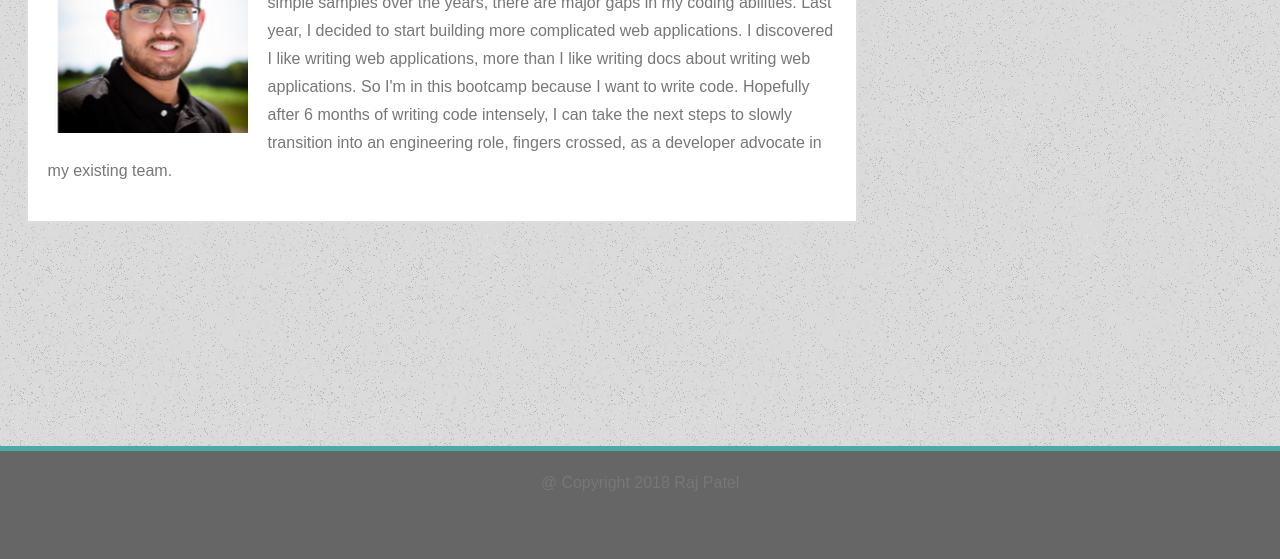
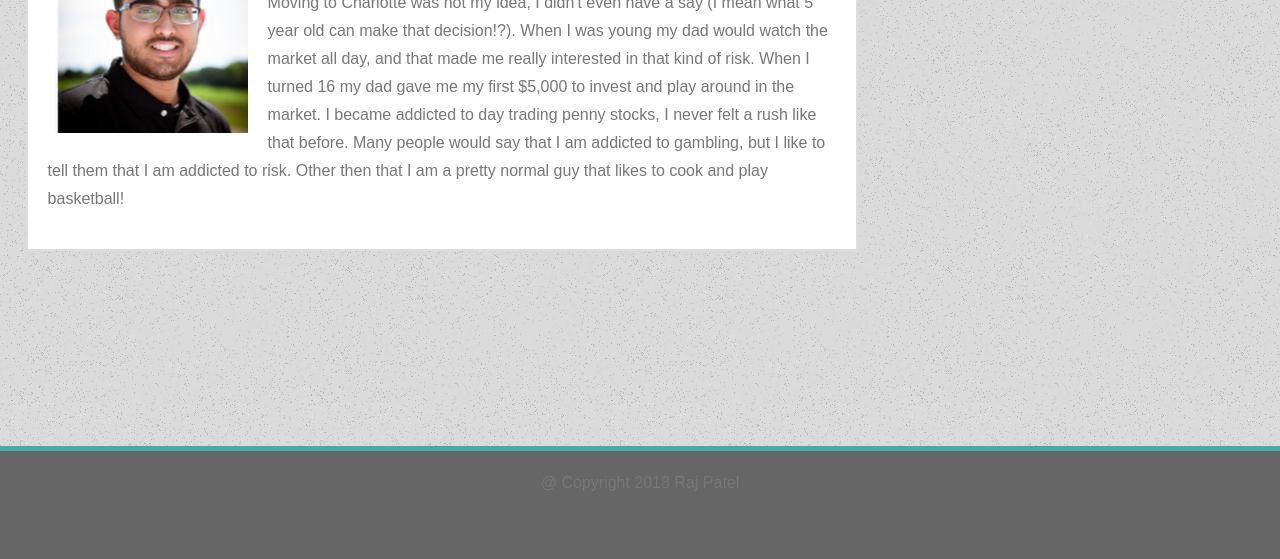
Before and after one commit to rajpatel93/Responsive-Portfolio, a plain HTML site: page index.html in a window 1280 px wide. Shown: the part 257-816 px from the top of the page. Drawn offline with Linux system fonts and the light colour scheme.

Commit message:
Update index.html

```diff
--- a/index.html
+++ b/index.html
@@ -28,17 +28,13 @@
 			<h2>About Me</h2>
 			<img id="bio-image" src="assets/images/profile.png" alt="Your Name">
 			<p>
-				I'm a technical writer and a mom, with two children, Amelia and Patrick.
-				I've been writing docs that help web developers for 5 years.
-				Though I've written simple samples over the years,
-				there are major gaps in my coding abilities.
-				Last year, I decided to start building more complicated web applications.
-				I discovered I like writing web applications,
-				more than I like writing docs about writing web applications.
-				So I'm in this bootcamp because I want to write code.
-				Hopefully after 6 months of writing code intensely,
-				I can take the next steps to slowly transition into an engineering role,
-				fingers crossed, as a developer advocate in my existing team.
+				Where to begin? Being born and raised in Cleveland, Ohio, I thought i'd be immune to the cold; let's say i'd rather be in
+				shorts and a tank over 3 jackets. Moving to Charlotte was not my idea, I didn't even have a say (I mean what 5 year old
+				can make that decision!?). When I was young my dad would watch the market all day, and that made me really interested
+				in that kind of risk. When I turned 16 my dad gave me my first $5,000 to invest and play around in the market. I became
+				addicted to day trading penny stocks, I never felt a rush like that before. Many people would say that I am addicted
+				to gambling, but I like to tell them that I am addicted to risk. Other then that I am a pretty normal guy that likes
+				to cook and play basketball!
 			</p>
     	</section>
 
```
